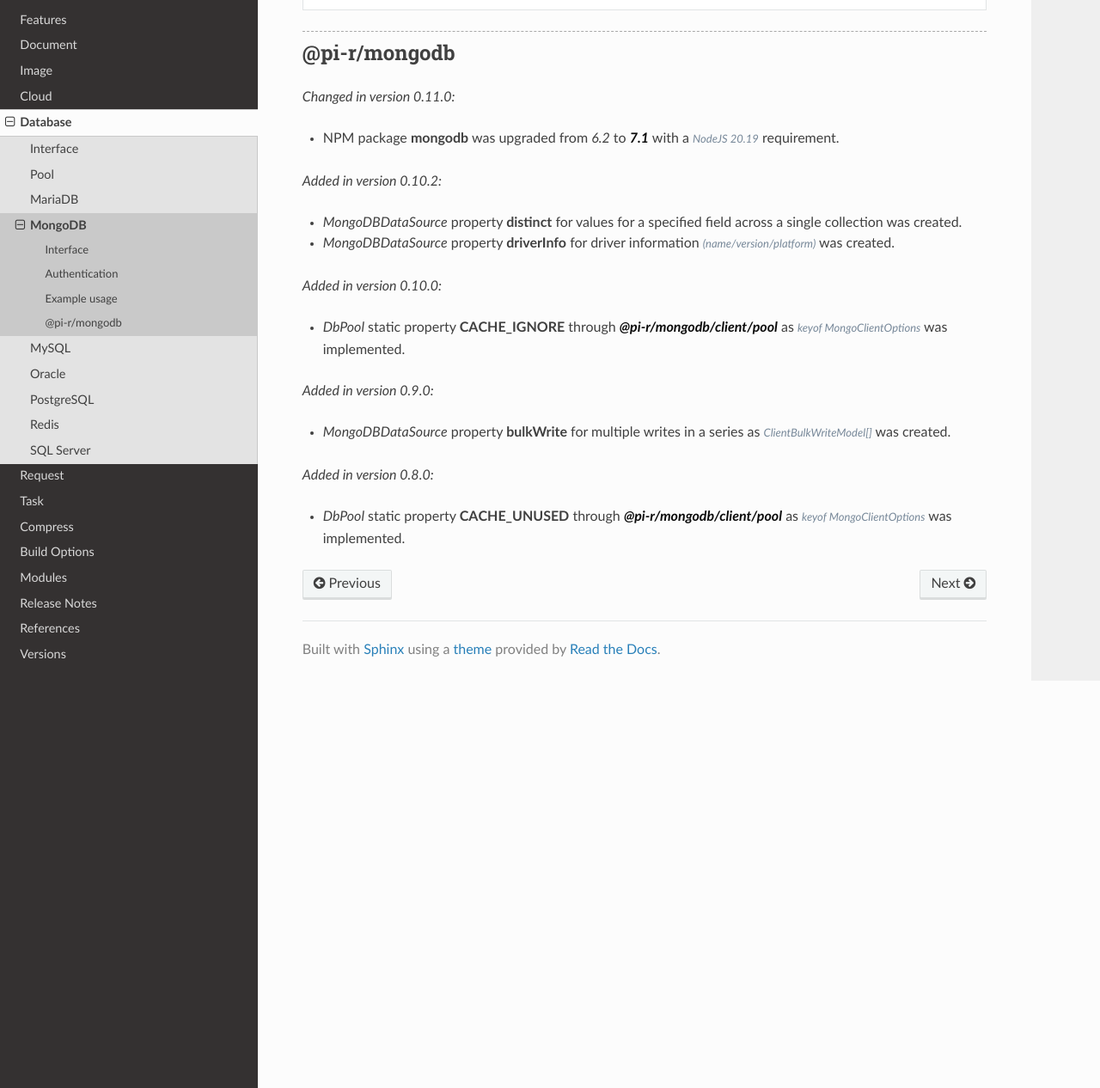
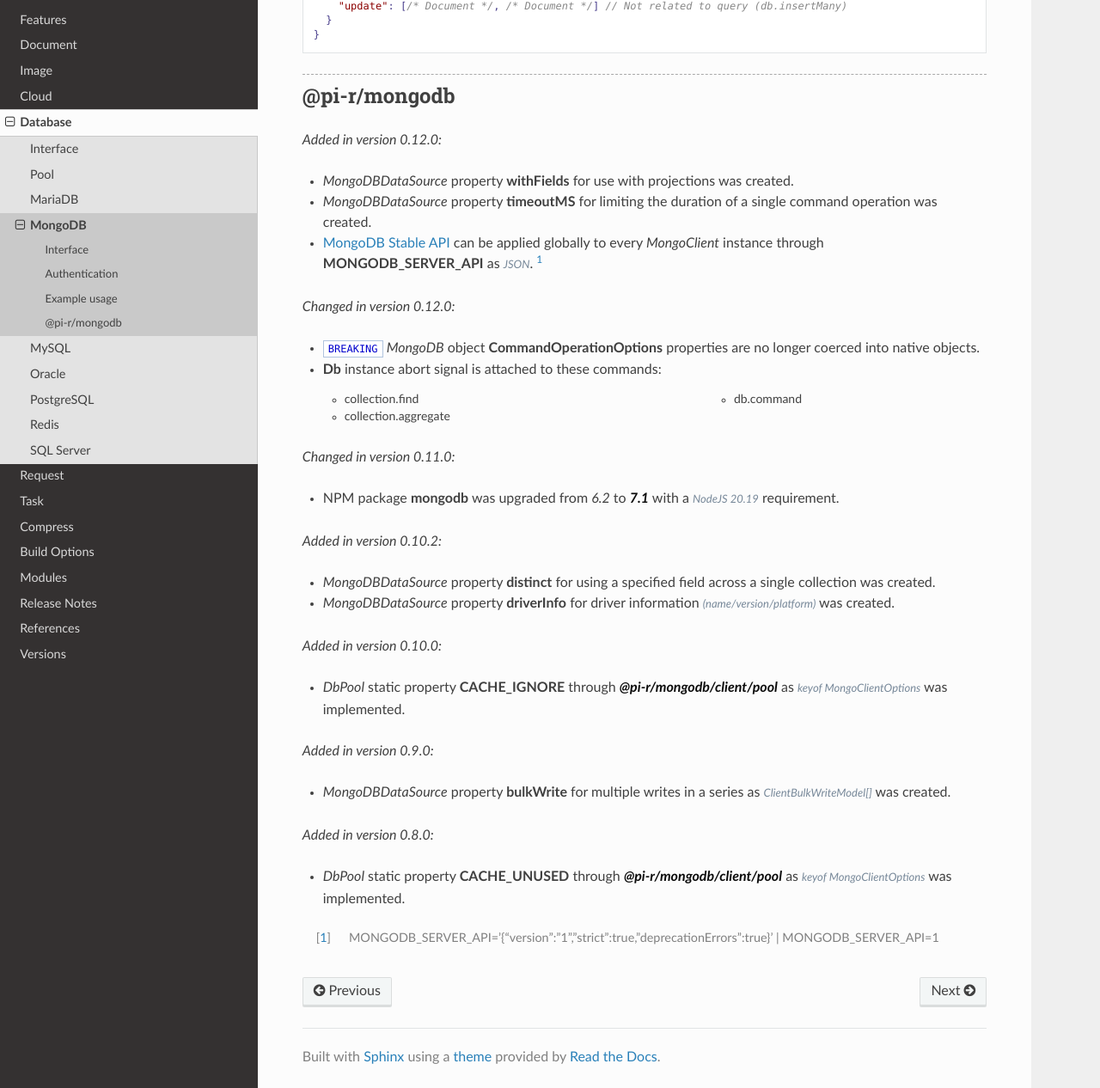
Before and after one commit to anpham6/chrome-docs, a Sphinx documentation site: the page built from source/db/mongodb.rst, in a window 1280 px wide and 1400 px high, scrolled down 3096 px, cut to the strip 134-1400 px from the top of the window. Shown: the whole strip at 86% size. Built offline with Sphinx 7.4.7 and the Read the Docs theme 3.1.0, drawn with Linux system fonts in a browser that asks for light colours; some of the changed text lies outside the part shown.

Commit message:
MongoDB: Latest query attributes to API pi-r/0.12.0.

```diff
--- a/source/db/mongodb.rst
+++ b/source/db/mongodb.rst
@@ -25,6 +26,8 @@
       id?: string; // Uses ObjectId
       query?: m.Filter<m.Document>;
       query?: { value: m.Filter<m.Document>, options?: m.CommandOperationOptions };
+      withFields?: m.Document; // FindCursor.project
+
       aggregate?: m.Document[] | { pipeline: m.Document[], options: m.AggregateOptions };
       distinct?: keyof m.WithId<m.Document> | [keyof m.WithId<m.Document>, Filter<m.Document>?, m.DistinctOptions?];
 
@@ -47,6 +50,7 @@
       };
 
       sort?: string | m.Sort | { value: m.Sort, direction: m.SortDirection };
+      timeoutMS?: number; // Overrides MongoClient.timeoutMS
 
       driverInfo?: m.DriverInfo; // appendMetadata
   }
@@ -182,13 +186,31 @@
 @pi-r/mongodb
 =============
 
+.. versionadded:: 0.12.0
+
+  - *MongoDBDataSource* property **withFields** for use with projections was created.
+  - *MongoDBDataSource* property **timeoutMS** for limiting the duration of a single command operation was created.
+  - `MongoDB Stable API <https://www.mongodb.com/docs/drivers/node/current/connect/connection-options/stable-api>`_ can be applied globally to every *MongoClient* instance through **MONGODB_SERVER_API** as :alt:`JSON`. [#]_
+
+.. versionchanged:: 0.12.0
+
+  - ``BREAKING`` *MongoDB* object **CommandOperationOptions** properties are no longer coerced into native objects.
+  - **Db** instance abort signal is attached to these commands:
+
+    .. hlist::
+      :columns: 2
+
+      - collection.find
+      - collection.aggregate
+      - db.command
+
 .. versionchanged:: 0.11.0
 
   - NPM package **mongodb** was upgraded from *6.2* to :target:`7.1` with a :alt:`NodeJS 20.19` requirement.
 
 .. versionadded:: 0.10.2
 
-  - *MongoDBDataSource* property **distinct** for values for a specified field across a single collection was created.
+  - *MongoDBDataSource* property **distinct** for using a specified field across a single collection was created.
   - *MongoDBDataSource* property **driverInfo** for driver information :alt:`(name/version/platform)` was created.
 
 .. versionadded:: 0.10.0
@@ -202,3 +224,5 @@
 .. versionadded:: 0.8.0
 
   - *DbPool* static property **CACHE_UNUSED** through :target:`@pi-r/mongodb/client/pool` as :alt:`keyof MongoClientOptions` was implemented.
+
+.. [#] MONGODB_SERVER_API='{"version":"1","strict":true,"deprecationErrors":true}' | MONGODB_SERVER_API=1
```
Also changed, not shown: other parts of source/db/mongodb.rst (+1 -0 lines), source/cloud/atlas.rst (+12 -2 lines).
